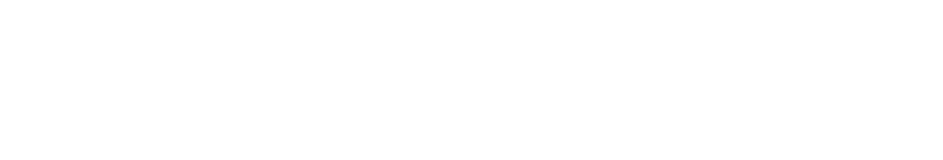
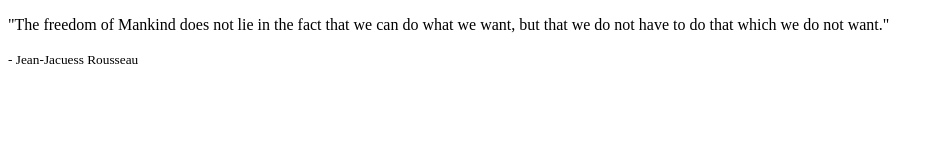
Before and after one commit to GPeter1987/simple-quote-page, a plain HTML site: page index.html in a window 1280 px wide. Shown: the whole page, without its empty margins (0-943 px from the left). Drawn offline with Linux system fonts and the light colour scheme.

Commit message:
Html ready
Write the html fully

```diff
--- a/index.html
+++ b/index.html
@@ -2,11 +2,15 @@
 <html>
 <head>
   <meta charset="utf-8">
-  <title></title>
+  <title>Freedom</title>
   <meta name="viewport" content="width=device-width, initial-scale=1">
     <link rel="stylesheet" style="text/css" href="main.css">
+    <link href="https://fonts.googleapis.com/css?family=Crimson+Text|Julius+Sans+One" rel="stylesheet">
 </head>
 <body>
-
+    <div>
+        <p class="idézet">"The freedom of Mankind does not lie in the fact that we can do what we want, but that we do not have to do that which we do not want."</p>
+        <p class="szerző"><small>- Jean-Jacuess Rousseau</small></p>
+    </div>
 </body>
 </html>
```
